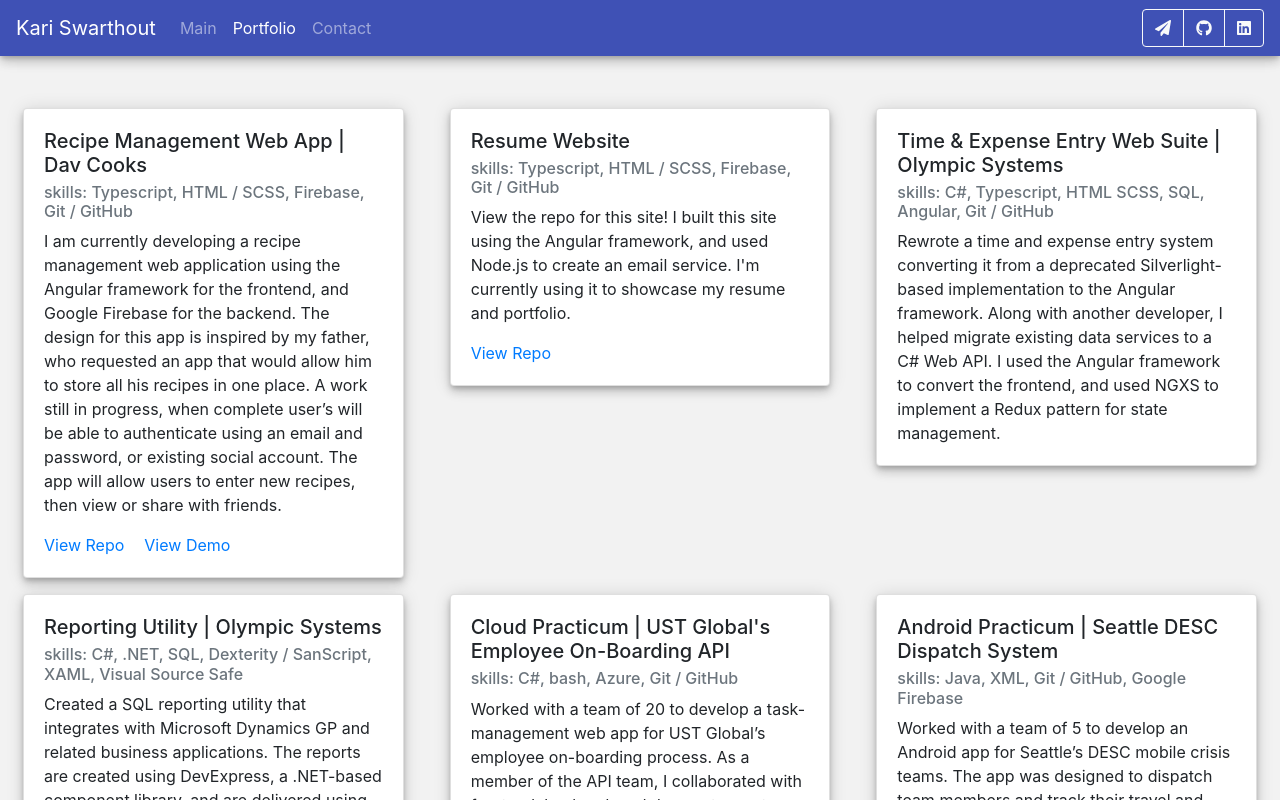
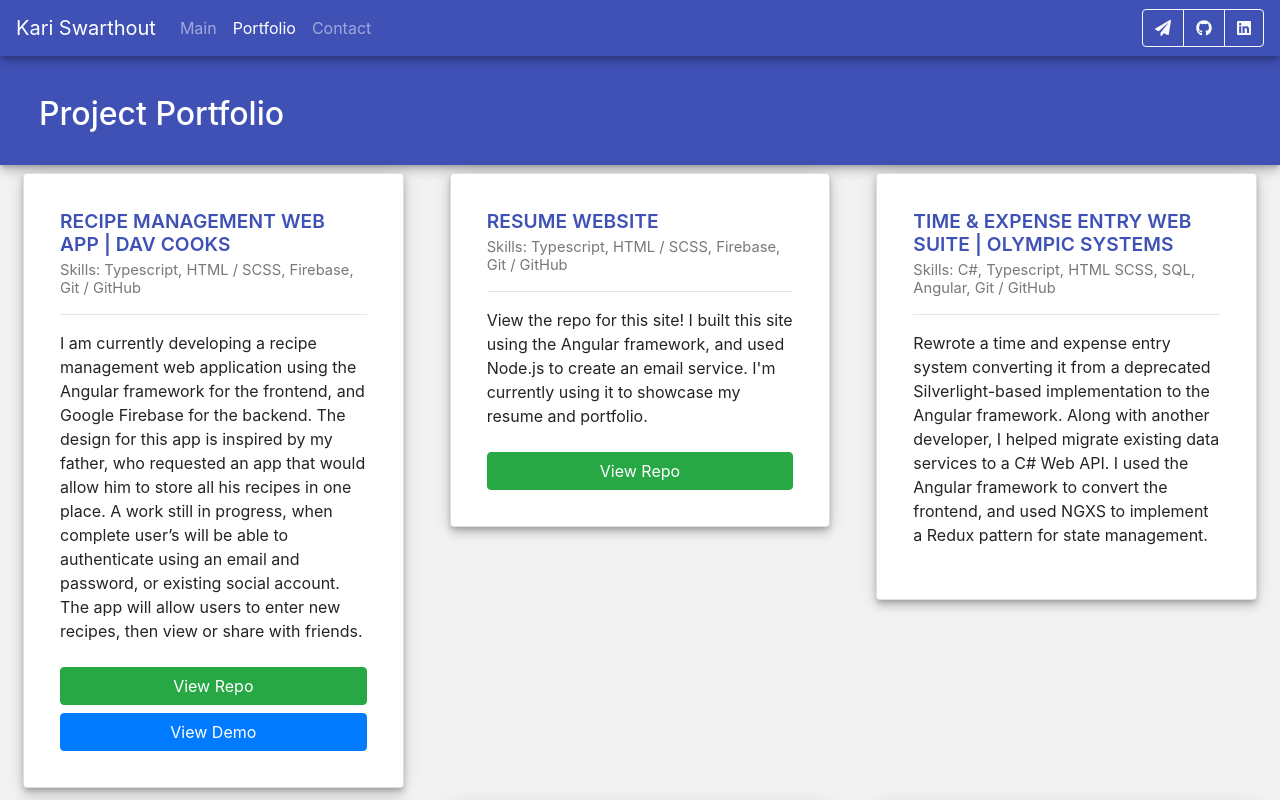
Before and after one commit to kswarthout/resume, an Angular app: page /projects in a window 1280 px wide. Shown: the top 800 px of the page. Built offline with nearby package versions, Linux system fonts and the light colour scheme.

Commit message:
updated project styles

```diff
--- a/src/app/contact/contact.component.html
+++ b/src/app/contact/contact.component.html
@@ -1,11 +1,15 @@
+<div class="container-fluid"
+     style="margin-top: 55px;">
+    <div class="row justify-content-center elevation-z6"
+         style="background: #3F51B5;">
+        <div class="col heading">
+            <h5>Let's get in touch!</h5>
+            <div [innerHTML]="welcomeMessage | safeHtml"></div>
+        </div>
+    </div>
     <div class="row justify-content-center align-items-center"
-     style="margin:16px; margin-top: 150px;">
-    <div class="col"
-         style="max-width: 400px;">
-
-        <div class="elevation-z6 contact__container">
-            <div [innerHTML]="welcomeMessage | safeHtml"></div>
-            <div class="button__container">
+         style="margin:16px;">
+        <div class="col contact__links">
             <a type="button"
                class="btn btn-danger"
                tabindex="-1"
@@ -44,4 +48,3 @@
         </div>
     </div>
 </div>
-</div>
--- a/src/app/contact/contact.component.scss
+++ b/src/app/contact/contact.component.scss
@@ -1,9 +1,16 @@
-.contact__container {
-    background: #fff;
-    border-radius: 5px;
-    padding: 16px;
+.heading {
+    color: #fff;
+    margin: 24px;
+    margin-top: 50px;
+    max-width: 400px;
 
-    .button__container {
+    h5 {
+        font-size: 2em;
+    }
+}
+
+.contact__links {
+    max-width: 400px;
     display: flex;
     flex-direction: column;
 
@@ -13,4 +20,3 @@
         padding: 15px;
     }
 }
-}
--- a/src/app/contact/contact.component.ts
+++ b/src/app/contact/contact.component.ts
@@ -19,8 +19,7 @@ export class SafeHtmlPipe implements PipeTransform {
 })
 export class ContactComponent {
 
-  public welcomeMessage = `<h4 style="margin-bottom: 16px;">Let's get in touch!</h4>
-                          <p>If you are interested in working with me, or want more information
+  public welcomeMessage = `<p>If you are interested in working with me, or want more information
                           about my work, I would love to hear from you. You can contact me using any
                           of the methods below:</p>`
   public faPaperPlane = faPaperPlane;
--- a/src/app/project/project.component.html
+++ b/src/app/project/project.component.html
@@ -3,14 +3,17 @@
    <div class="card-body">
       <h5 class="card-title">{{project.title}}</h5>
       <h6 class="card-subtitle mb-2 text-muted">skills: {{project.technologies}}</h6>
+      <hr>
       <p class="card-text">{{project.description}}</p>
+      <div class="action__container">
          <a *ngIf="project.repo"
             href="{{project.repo}}"
-         class="card-link"
+            class="btn btn-success"
             target="_blank">View Repo</a>
          <a *ngIf="project.demo"
             href="{{project.demo}}"
-         class="card-link"
+            class="btn btn-primary"
             target="_blank">View Demo</a>
       </div>
    </div>
+</div>
--- a/src/app/project/project.component.scss
+++ b/src/app/project/project.component.scss
@@ -0,0 +1,27 @@
+.card-body {
+    padding: 36px;
+
+    h5 {
+        text-transform: uppercase;
+        color: #3f51b5;
+        font-size: 1.2em;
+        font-weight: 600;
+        letter-spacing: .005em;
+    }
+
+    h6 {
+        color: #797878 !important;
+        font-size: .92em;
+        font-weight: 400;
+        text-transform: capitalize;
+    }
+}
+
+.action__container {
+    display: flex;
+    flex-direction: column;
+
+    a {
+        margin-top: 8px;
+    }
+}
--- a/src/app/projects/projects.component.html
+++ b/src/app/projects/projects.component.html
@@ -1,5 +1,11 @@
 <div class="container-fluid"
-     style="margin-top: 100px;">
+     style="margin-top: 55px;">
+    <div class="row justify-content-center elevation-z6"
+         style="background: #3F51B5;">
+        <div class="col heading">
+            <h5>Project Portfolio</h5>
+        </div>
+    </div>
     <div class="row">
         <div *ngFor="let p of projects"
              class="col-12 col-sm-6 col-md-4">
--- a/src/app/projects/projects.component.scss
+++ b/src/app/projects/projects.component.scss
@@ -0,0 +1,9 @@
+.heading {
+    color: #fff;
+    margin: 24px;
+
+    h5 {
+        font-size: 2em;
+        margin-top: 16px;
+    }
+}
```
Lines whose indentation alone changed are shown as unchanged.
